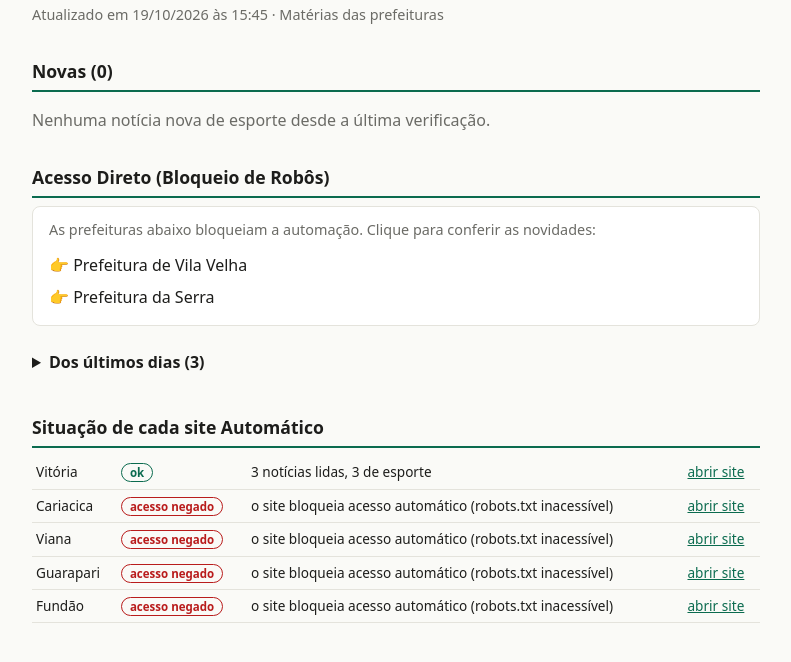
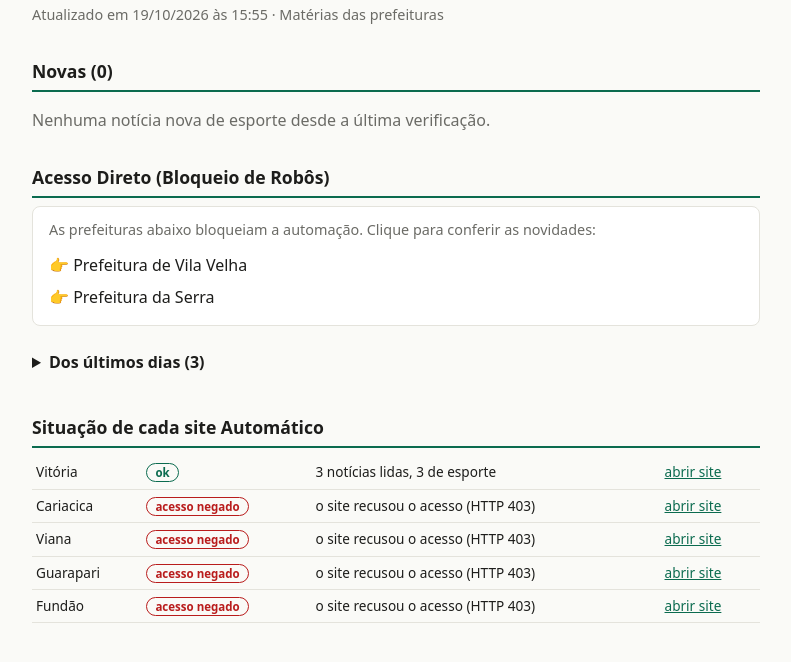
Before and after one commit to pedrorochajornalismo/esportes-grande-vitoria, a plain HTML site: page docs/index.html in a window 1280 px wide. Shown: the part 60-722 px from the top of the page, without its empty margins (244-1035 px from the left). Drawn offline with Linux system fonts and the light colour scheme.

Commit message:
Atualização diária de notícias de esporte

```diff
--- a/docs/index.html
+++ b/docs/index.html
@@ -43,7 +43,7 @@ a { color:var(--accent); }
 <body>
 <main>
 <h1>Esportes na Grande Vitória</h1>
-<p class="sub">Atualizado em 19/10/2026 às 15:45 · Matérias das prefeituras</p>
+<p class="sub">Atualizado em 19/10/2026 às 15:55 · Matérias das prefeituras</p>
 
 <h2>Novas (0)</h2>
 <p class="vazio">Nenhuma notícia nova de esporte desde a última verificação.</p>
@@ -53,7 +53,7 @@ a { color:var(--accent); }
   <p class="sub" style="margin:0;">As prefeituras abaixo bloqueiam a automação. Clique para conferir as novidades:</p>
   <ul>
     <li>👉 <a href="https://www.vilavelha.es.gov.br/noticias" target="_blank" rel="noopener">Prefeitura de Vila Velha</a></li>
-    <li>👉 <a href="https://www.serra.es.gov.br/" target="_blank" rel="noopener">Prefeitura da Serra</a></li>
+    <li>👉 <a href="https://www.serra.es.gov.br/noticias/" target="_blank" rel="noopener">Prefeitura da Serra</a></li>
   </ul>
 </div>
 
@@ -62,7 +62,7 @@ a { color:var(--accent); }
 <h3>Vitória</h3><ul><li><a href="https://www.vitoria.es.gov.br/noticia/copa-vitoria-das-comunidades-2026-tem-recorde-de-equipes-na-2a-divisao-57550" target="_blank" rel="noopener">Copa Vitória das Comunidades 2026 tem recorde de equipes na 2ª Divisão</a> <span class="data">16/10/2026</span></li><li><a href="https://www.vitoria.es.gov.br/noticia/dia-das-criancas-nucleos-de-futebol-society-de-vitoria-promovem-partidas-em-celebracao-a-data-57513" target="_blank" rel="noopener">Dia das Crianças: núcleos de futebol society de Vitória promovem partidas em celebração à data</a> <span class="data">09/10/2026</span></li><li><a href="https://www.vitoria.es.gov.br/noticia/vela-capixaba-para-todos-escola-nautica-abre-atividades-do-projeto-com-testes-de-nado-no-tancredao-57451" target="_blank" rel="noopener">Vela Capixaba para Todos: Escola Náutica abre atividades do projeto com testes de nado no Tancredão</a> <span class="data">01/10/2026</span></li></ul>
 </details>
 <h2>Situação de cada site Automático</h2>
-<table><tr><td>Vitória</td><td><span class="pill ok">ok</span></td><td>3 notícias lidas, 3 de esporte</td><td><a href="https://www.vitoria.es.gov.br/imprensa/todas_noticias/semesp" target="_blank" rel="noopener">abrir site</a></td></tr><tr><td>Cariacica</td><td><span class="pill erro">acesso negado</span></td><td>o site bloqueia acesso automático (robots.txt inacessível)</td><td><a href="https://cariacica.es.gov.br/noticia" target="_blank" rel="noopener">abrir site</a></td></tr><tr><td>Viana</td><td><span class="pill erro">acesso negado</span></td><td>o site bloqueia acesso automático (robots.txt inacessível)</td><td><a href="https://viana.es.gov.br/noticia" target="_blank" rel="noopener">abrir site</a></td></tr><tr><td>Guarapari</td><td><span class="pill erro">acesso negado</span></td><td>o site bloqueia acesso automático (robots.txt inacessível)</td><td><a href="https://www.guarapari.es.gov.br/noticias" target="_blank" rel="noopener">abrir site</a></td></tr><tr><td>Fundão</td><td><span class="pill erro">acesso negado</span></td><td>o site bloqueia acesso automático (robots.txt inacessível)</td><td><a href="https://www.fundao.es.gov.br/noticias" target="_blank" rel="noopener">abrir site</a></td></tr></table>
+<table><tr><td>Vitória</td><td><span class="pill ok">ok</span></td><td>3 notícias lidas, 3 de esporte</td><td><a href="https://www.vitoria.es.gov.br/imprensa/todas_noticias/semesp" target="_blank" rel="noopener">abrir site</a></td></tr><tr><td>Cariacica</td><td><span class="pill erro">acesso negado</span></td><td>o site recusou o acesso (HTTP 403)</td><td><a href="https://cariacica.es.gov.br/noticia" target="_blank" rel="noopener">abrir site</a></td></tr><tr><td>Viana</td><td><span class="pill erro">acesso negado</span></td><td>o site recusou o acesso (HTTP 403)</td><td><a href="https://viana.es.gov.br/noticia" target="_blank" rel="noopener">abrir site</a></td></tr><tr><td>Guarapari</td><td><span class="pill erro">acesso negado</span></td><td>o site recusou o acesso (HTTP 403)</td><td><a href="https://www.guarapari.es.gov.br/noticias" target="_blank" rel="noopener">abrir site</a></td></tr><tr><td>Fundão</td><td><span class="pill erro">acesso negado</span></td><td>o site recusou o acesso (HTTP 403)</td><td><a href="https://www.fundao.es.gov.br/noticias" target="_blank" rel="noopener">abrir site</a></td></tr></table>
 </main>
 </body>
 </html>
```
